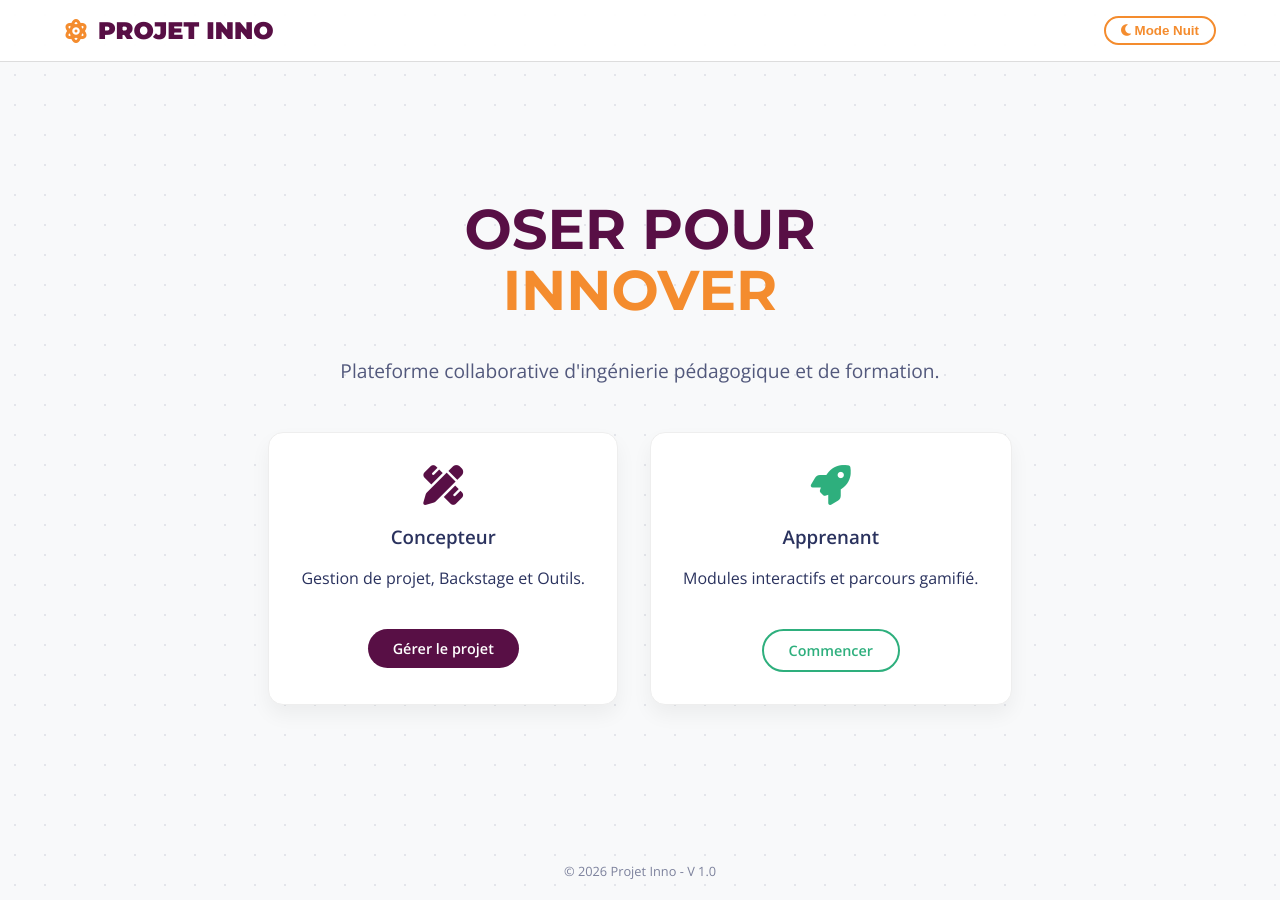
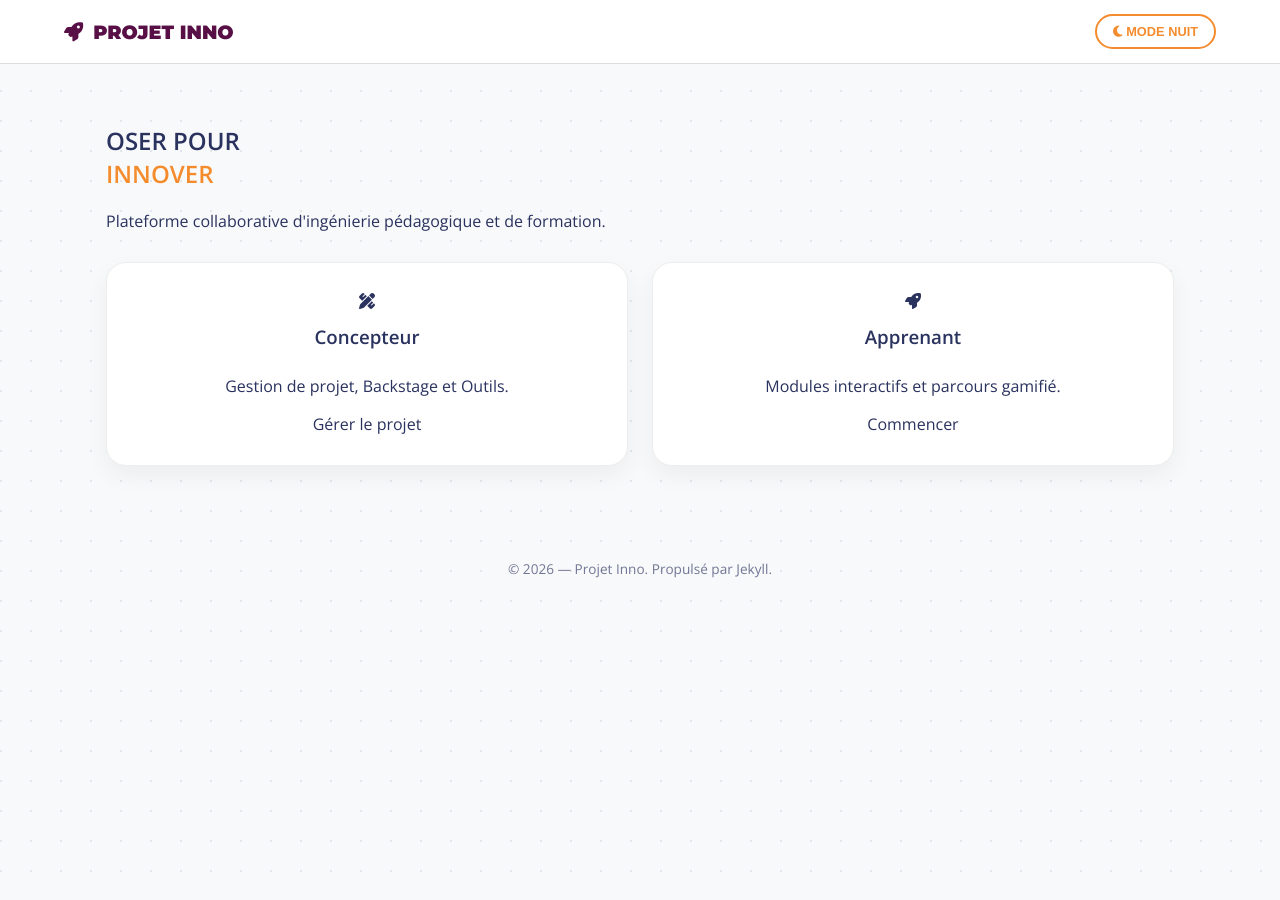
Before and after one commit to Tyrulfr/projet_inno_pui, a Jekyll site: the page built from index.html, in a window 1280 px wide. Built offline with Jekyll 4.4.1, drawn with Linux system fonts in a browser that asks for light colours.

Commit message:
Refactor index.html for Jekyll compatibility

```diff
--- a/index.html
+++ b/index.html
@@ -1,58 +1,23 @@
-<!DOCTYPE html>
-<html lang="fr">
-<head>
-    <meta charset="UTF-8">
-    <meta name="viewport" content="width=device-width, initial-scale=1.0">
-    <title>PROJET INNO | Accueil</title>
-    <link rel="preconnect" href="https://fonts.googleapis.com">
-    <link href="https://fonts.googleapis.com/css2?family=Montserrat:wght@700;900&family=Open+Sans:wght@400;600&display=swap" rel="stylesheet">
-    <link rel="stylesheet" href="https://cdnjs.cloudflare.com/ajax/libs/font-awesome/6.4.0/css/all.min.css">
-    <style>
-        :root { --bordeaux: #580F45; --orange: #F48C2E; --teal: #2EAF7D; --blue: #2A325E; --white: #ffffff; --bg-light: #F8F9FA; --bg-dark: #1A1D2E; }
-        html, body { height: 100%; }
-        body { margin: 0; padding: 0; font-family: 'Open Sans', sans-serif; background-color: var(--bg-light); color: var(--blue); transition: all 0.3s ease; background-image: radial-gradient(rgba(42, 50, 94, 0.1) 1px, transparent 1px); background-size: 30px 30px; display: flex; flex-direction: column; }
-        body.dark-mode { background-color: var(--bg-dark); color: #EAEAEA; background-image: radial-gradient(rgba(255, 255, 255, 0.1) 1px, transparent 1px); }
-        a { text-decoration: none; color: inherit; }
-        .navbar { display: flex; justify-content: space-between; align-items: center; padding: 1rem 5%; background: rgba(255, 255, 255, 0.95); border-bottom: 1px solid #ddd; position: sticky; top: 0; z-index: 100; }
-        body.dark-mode .navbar { background: rgba(26, 29, 46, 0.95); border-color: #333; }
-        .logo { font-family: 'Montserrat', sans-serif; font-weight: 900; font-size: 1.5rem; color: var(--bordeaux); display: flex; align-items: center; gap: 10px; }
-        body.dark-mode .logo { color: white; }
-        .theme-btn { background: none; border: 2px solid var(--orange); color: var(--orange); padding: 5px 15px; border-radius: 20px; cursor: pointer; font-weight: bold; transition: 0.3s; }
-        .theme-btn:hover { background: var(--orange); color: white; }
-        .hero { flex: 1; display: flex; flex-direction: column; justify-content: center; align-items: center; text-align: center; padding: 3rem 1rem; width: 100%; box-sizing: border-box; }
-        h1 { font-family: 'Montserrat', sans-serif; font-size: 3.5rem; margin: 0 0 1rem 0; line-height: 1.1; color: var(--bordeaux); }
-        body.dark-mode h1 { color: white; }
-        .subtitle { font-size: 1.2rem; max-width: 600px; margin-bottom: 3rem; opacity: 0.8; }
-        .cards-container { display: flex; gap: 2rem; flex-wrap: wrap; justify-content: center; width: 100%; max-width: 900px; }
-        .card { background: var(--white); border: 1px solid #eee; border-radius: 15px; padding: 2rem; min-width: 280px; text-align: center; box-shadow: 0 10px 20px rgba(0,0,0,0.05); cursor: pointer; transition: transform 0.3s; }
-        body.dark-mode .card { background: #232742; border-color: #333; }
-        .card:hover { transform: translateY(-5px); border-color: var(--orange); }
-        .icon { font-size: 2.5rem; margin-bottom: 1rem; display: block; }
-        .concepteur-icon { color: var(--bordeaux); }
-        .user-icon { color: var(--teal); }
-        .btn { display: inline-block; margin-top: 1.5rem; padding: 10px 25px; border-radius: 50px; font-weight: bold; font-size: 0.9rem; }
-        .btn-primary { background: var(--bordeaux); color: white; border: none; }
-        .btn-outline { background: transparent; border: 2px solid var(--teal); color: var(--teal); }
-        footer { padding: 20px; text-align: center; font-size: 0.8rem; opacity: 0.6; }
-    </style>
-</head>
-<body>
-    <nav class="navbar">
-        <div class="logo"><i class="fa-solid fa-atom" style="color: var(--orange);"></i> PROJET INNO</div>
-        <button class="theme-btn" onclick="toggleTheme()"><i class="fa-solid fa-moon"></i> Mode Nuit</button>
-    </nav>
+---
+layout: default
+title: "PROJET INNO | Accueil"
+---
+
 <section class="hero">
     <h1>OSER POUR<br><span style="color: var(--orange);">INNOVER</span></h1>
     <p class="subtitle">Plateforme collaborative d'ingénierie pédagogique et de formation.</p>
+
     <div class="cards-container">
-            <div class="card" onclick="window.location.href='dashboard.html'">
+        <!-- Carte Concepteur : Lien Jekyll Automatique -->
+        <div class="card" onclick="window.location.href='{{ '/dashboard.html' | relative_url }}'">
             <i class="fa-solid fa-pen-ruler icon concepteur-icon"></i>
             <h3>Concepteur</h3>
             <p>Gestion de projet, Backstage et Outils.</p>
             <span class="btn btn-primary">Gérer le projet</span>
         </div>
-            <!-- LIEN VERS LE PORTAIL APPRENANT -->
-            <div class="card" onclick="window.location.href='pages/apprenant/portal.html'">
+
+        <!-- Carte Apprenant : Lien Jekyll Automatique -->
+        <div class="card" onclick="window.location.href='{{ '/pages/apprenant/portal.html' | relative_url }}'">
             <i class="fa-solid fa-rocket icon user-icon"></i>
             <h3>Apprenant</h3>
             <p>Modules interactifs et parcours gamifié.</p>
@@ -60,25 +25,3 @@
         </div>
     </div>
 </section>
-    <footer>&copy; 2026 Projet Inno - V 1.0</footer>
-    <script>
-        function toggleTheme() {
-            document.body.classList.toggle('dark-mode');
-            const btn = document.querySelector('.theme-btn');
-            if(document.body.classList.contains('dark-mode')) {
-                btn.innerHTML = '<i class="fa-solid fa-sun"></i> Mode Jour';
-                localStorage.setItem('theme', 'dark');
-            } else {
-                btn.innerHTML = '<i class="fa-solid fa-moon"></i> Mode Nuit';
-                localStorage.setItem('theme', 'light');
-            }
-        }
-        window.onload = function() {
-            if(localStorage.getItem('theme') === 'dark') {
-                document.body.classList.add('dark-mode');
-                document.querySelector('.theme-btn').innerHTML = '<i class="fa-solid fa-sun"></i> Mode Jour';
-            }
-        }
-    </script>
-</body>
-</html>
```
Lines whose indentation alone changed are shown as unchanged.
